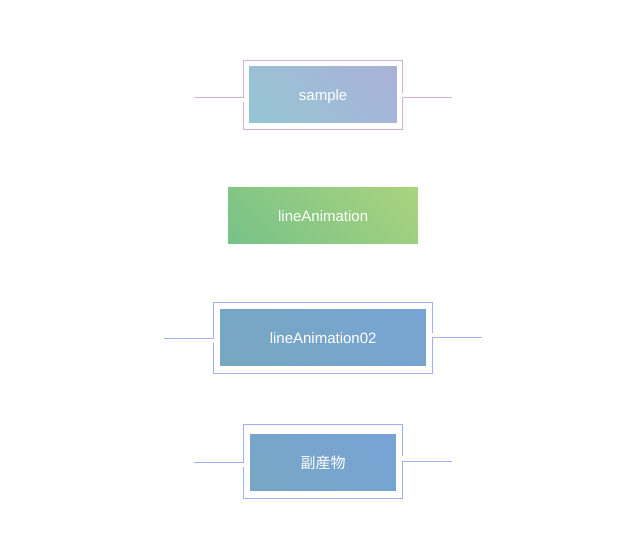
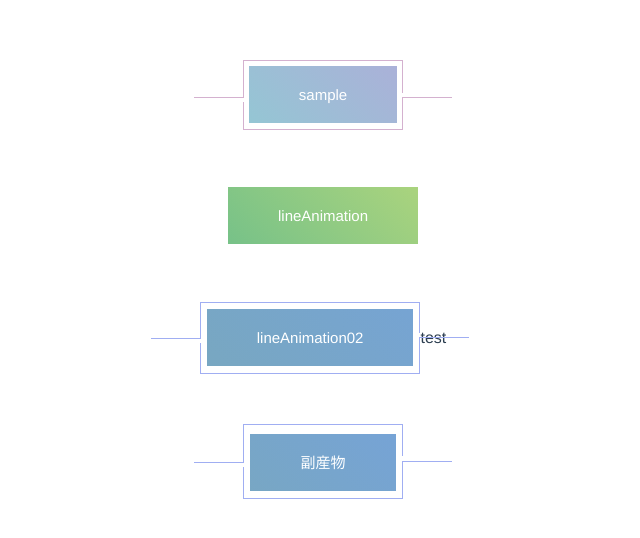
Before and after one commit to sakaiHisae/btnProject, a Vue app: page / in a window 1280 px wide. Shown: the top 538 px of the page, without its empty margins (317-957 px from the left). Built offline with nearby package versions, Linux system fonts and the light colour scheme.

Commit message:
no message

```diff
--- a/src/components/LineAnimation02.vue
+++ b/src/components/LineAnimation02.vue
@@ -11,6 +11,11 @@
         </div>
       </div>
     </div>
+
+    <div class="">
+      test
+    </div>
+
   </div>
 </template>
 
@@ -50,7 +55,6 @@
 </script>
 
 <!-- Add "scoped" attribute to limit CSS to this component only -->
-
 
 <style lang="scss" scoped>
 .btn {
```
